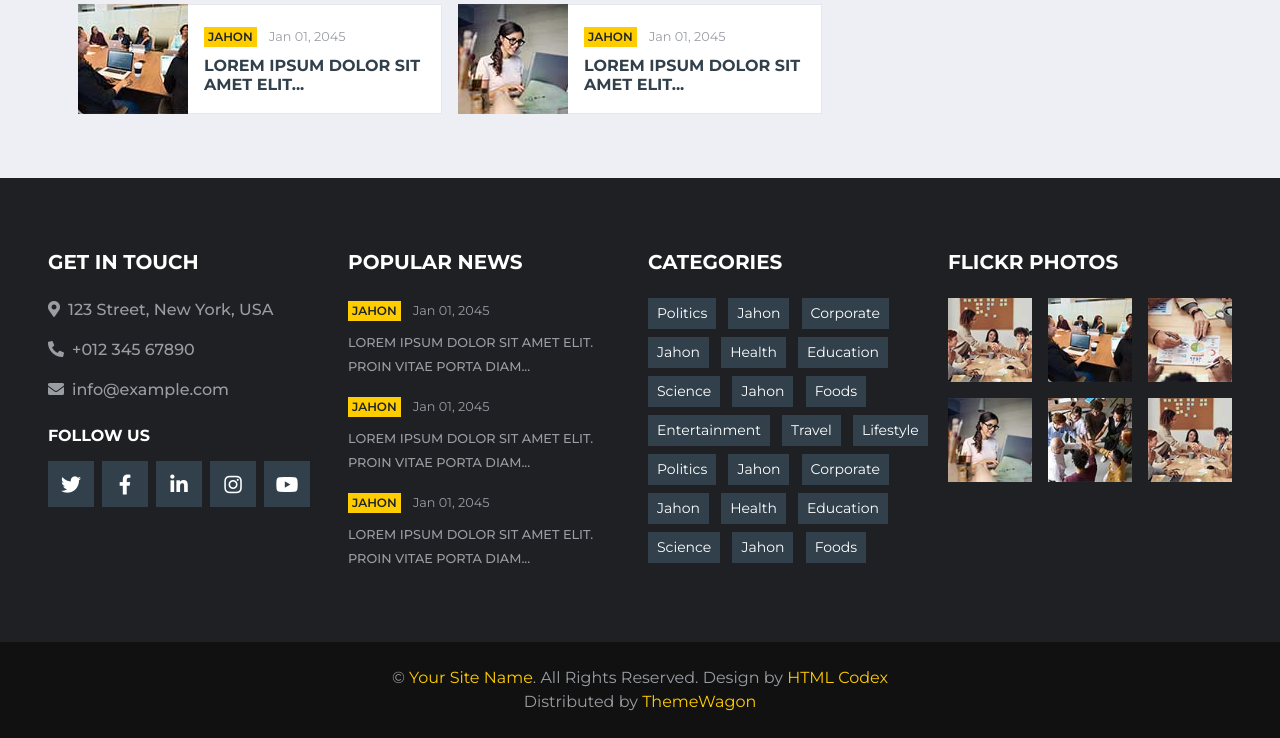
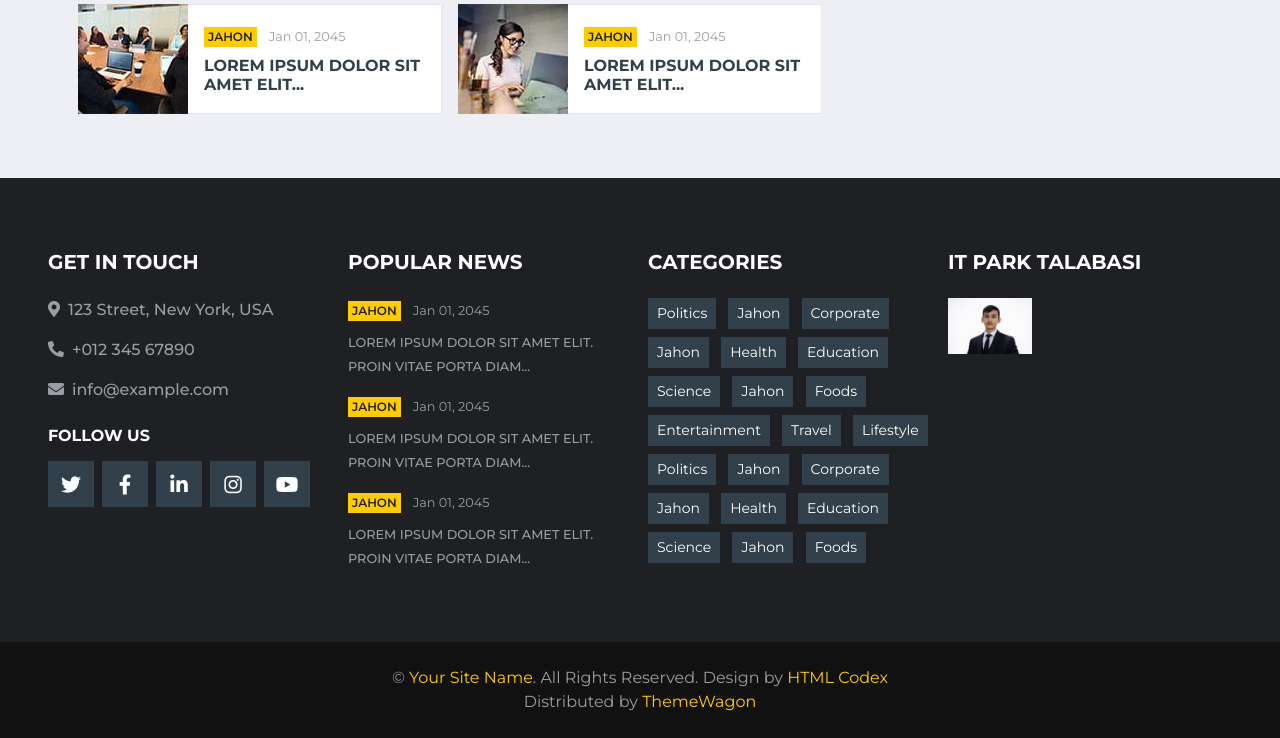
Before and after one commit to umidjon3455/Admin_Malumotlari_HTML, a Django app: page /jahon in a window 1280 px wide. Shown: the part 2574-3312 px from the top of the page. Run offline with Django 5.2, Linux system fonts and the light colour scheme; data comes from the database, SQL or seed files in the repository; some libraries are stand-ins or nearby versions.

Commit message:
it park talabasi htmlga qo'shildi

```diff
--- a/templates/news/single.html
+++ b/templates/news/single.html
@@ -229,7 +229,7 @@
                         </div>
                         <div class="col-lg-6">
                             <div class="d-flex align-items-center bg-white mb-3" style="height: 110px;">
-                                <img class="img-fluid" src="img/news-110x110-1.jpg" alt="">
+                                <img class="img-fluid" src="{% static 'img/news-110x110-1.jpg' %}" alt="">
                                 <div class="w-100 h-100 px-3 d-flex flex-column justify-content-center border border-left-0">
                                     <div class="mb-2">
                                         <a class="badge badge-primary text-uppercase font-weight-semi-bold p-1 mr-2" href="">Jahon</a>
@@ -239,7 +239,7 @@
                                 </div>
                             </div>
                             <div class="d-flex align-items-center bg-white mb-3" style="height: 110px;">
-                                <img class="img-fluid" src="img/news-110x110-2.jpg" alt="">
+                                <img class="img-fluid" src="{% static 'img/news-110x110-2.jpg' %}" alt="">
                                 <div class="w-100 h-100 px-3 d-flex flex-column justify-content-center border border-left-0">
                                     <div class="mb-2">
                                         <a class="badge badge-primary text-uppercase font-weight-semi-bold p-1 mr-2" href="">Jahon</a>
@@ -251,7 +251,7 @@
                         </div>
                         <div class="col-lg-6">
                             <div class="d-flex align-items-center bg-white mb-3" style="height: 110px;">
-                                <img class="img-fluid" src="img/news-110x110-3.jpg" alt="">
+                                <img class="img-fluid" src="{% static 'img/news-110x110-3.jpg' %}" alt="">
                                 <div class="w-100 h-100 px-3 d-flex flex-column justify-content-center border border-left-0">
                                     <div class="mb-2">
                                         <a class="badge badge-primary text-uppercase font-weight-semi-bold p-1 mr-2" href="">Jahon</a>
@@ -261,7 +261,7 @@
                                 </div>
                             </div>
                             <div class="d-flex align-items-center bg-white mb-3" style="height: 110px;">
-                                <img class="img-fluid" src="img/news-110x110-4.jpg" alt="">
+                                <img class="img-fluid" src="{% static 'img/news-110x110-4.jpg' %}" alt="">
                                 <div class="w-100 h-100 px-3 d-flex flex-column justify-content-center border border-left-0">
                                     <div class="mb-2">
                                         <a class="badge badge-primary text-uppercase font-weight-semi-bold p-1 mr-2" href="">Jahon</a>
@@ -272,12 +272,12 @@
                             </div>
                         </div>
                         <div class="col-lg-12 mb-3">
-                            <a href=""><img class="img-fluid w-100" src="img/ads-728x90.png" alt=""></a>
+                            <a href=""><img class="img-fluid w-100" src="{% static 'img/ads-728x90.png' %}" alt=""></a>
                         </div>
                         <div class="col-lg-12">
                             <div class="row news-lg mx-0 mb-3">
                                 <div class="col-md-6 h-100 px-0">
-                                    <img class="img-fluid h-100" src="img/news-700x435-5.jpg" style="object-fit: cover;">
+                                    <img class="img-fluid h-100" src="{% static 'img/news-700x435-5.jpg' %}" style="object-fit: cover;">
                                 </div>
                                 <div class="col-md-6 d-flex flex-column border bg-white h-100 px-0">
                                     <div class="mt-auto p-4">
@@ -292,7 +292,7 @@
                                     </div>
                                     <div class="d-flex justify-content-between bg-white border-top mt-auto p-4">
                                         <div class="d-flex align-items-center">
-                                            <img class="rounded-circle mr-2" src="img/user.jpg" width="25" height="25" alt="">
+                                            <img class="rounded-circle mr-2" src="{% static 'img/user.jpg' %}" width="25" height="25" alt="">
                                             <small>John Doe</small>
                                         </div>
                                         <div class="d-flex align-items-center">
@@ -305,7 +305,7 @@
                         </div>
                         <div class="col-lg-6">
                             <div class="d-flex align-items-center bg-white mb-3" style="height: 110px;">
-                                <img class="img-fluid" src="img/news-110x110-1.jpg" alt="">
+                                <img class="img-fluid" src="{% static 'img/news-110x110-1.jpg' %}" alt="">
                                 <div class="w-100 h-100 px-3 d-flex flex-column justify-content-center border border-left-0">
                                     <div class="mb-2">
                                         <a class="badge badge-primary text-uppercase font-weight-semi-bold p-1 mr-2" href="">Jahon</a>
@@ -403,7 +403,7 @@
                         </div>
                         <div class="bg-white border border-top-0 p-3">
                             <div class="d-flex align-items-center bg-white mb-3" style="height: 110px;">
-                                <img class="img-fluid" src="img/news-110x110-1.jpg" alt="">
+                                <img class="img-fluid" src="{% static 'img/news-110x110-1.jpg' %}" alt="">
                                 <div class="w-100 h-100 px-3 d-flex flex-column justify-content-center border border-left-0">
                                     <div class="mb-2">
                                         <a class="badge badge-primary text-uppercase font-weight-semi-bold p-1 mr-2" href="">Jahon</a>
@@ -569,26 +569,12 @@
                     <a href="" class="btn btn-sm btn-secondary m-1">Foods</a>
                 </div>
             </div>
+
             <div class="col-lg-3 col-md-6 mb-5">
-                <h5 class="mb-4 text-white text-uppercase font-weight-bold">Flickr Photos</h5>
+                <h5 class="mb-4 text-white text-uppercase font-weight-bold">IT park talabasi</h5>
                 <div class="row">
                     <div class="col-4 mb-3">
-                        <a href=""><img class="w-100" src="img/news-110x110-1.jpg" alt=""></a>
-                    </div>
-                    <div class="col-4 mb-3">
-                        <a href=""><img class="w-100" src="img/news-110x110-2.jpg" alt=""></a>
-                    </div>
-                    <div class="col-4 mb-3">
-                        <a href=""><img class="w-100" src="img/news-110x110-3.jpg" alt=""></a>
-                    </div>
-                    <div class="col-4 mb-3">
-                        <a href=""><img class="w-100" src="img/news-110x110-4.jpg" alt=""></a>
-                    </div>
-                    <div class="col-4 mb-3">
-                        <a href=""><img class="w-100" src="img/news-110x110-5.jpg" alt=""></a>
-                    </div>
-                    <div class="col-4 mb-3">
-                        <a href=""><img class="w-100" src="img/news-110x110-1.jpg" alt=""></a>
+                        <a href=""><img class="w-100" src="{% static 'img/img.png' %}" alt=""></a>
                     </div>
                 </div>
             </div>
```
Also changed, not shown: templates/news/contact.html (+3 -17 lines), templates/news/fan.html (+3 -17 lines), templates/news/index.html (+2 -17 lines), templates/news/sport.html (+2 -17 lines), templates/news/uzb.html (+2 -17 lines), static/img/img.png (added).
